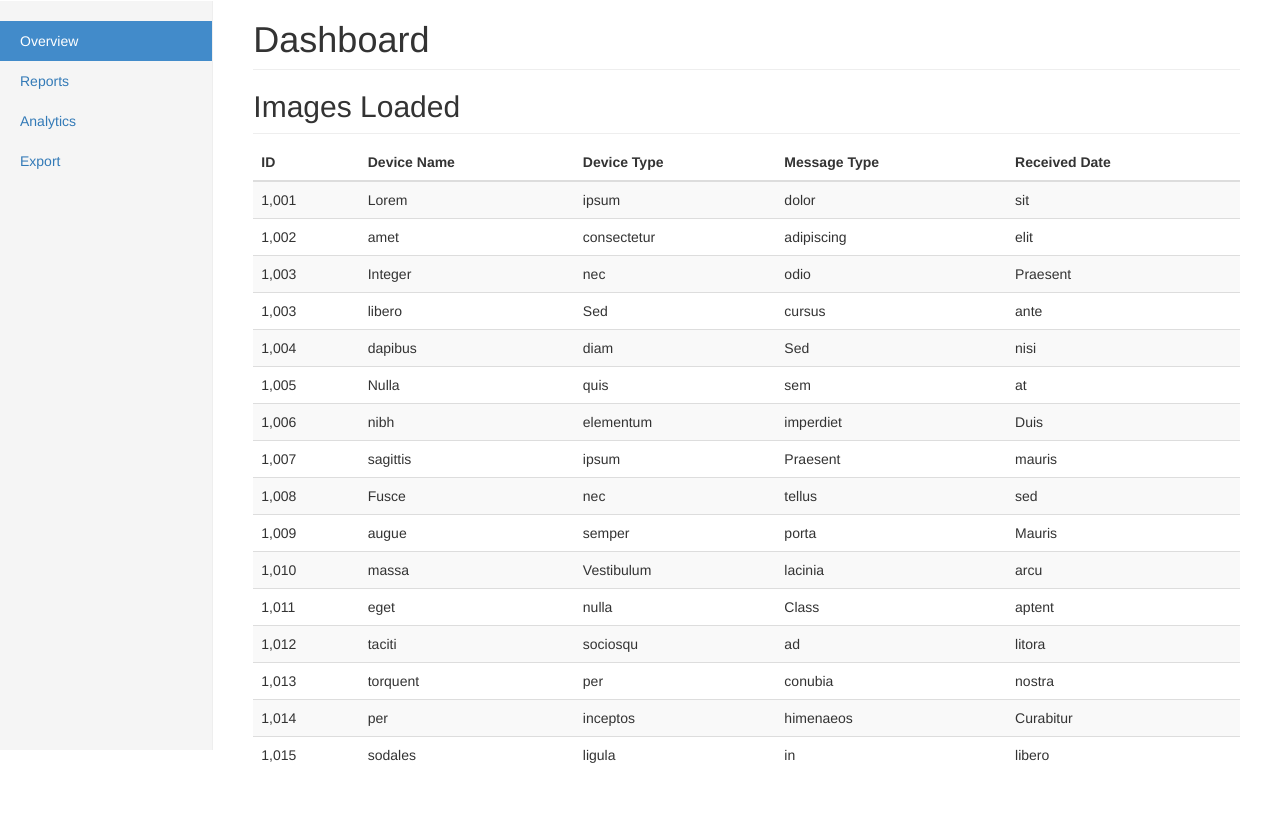
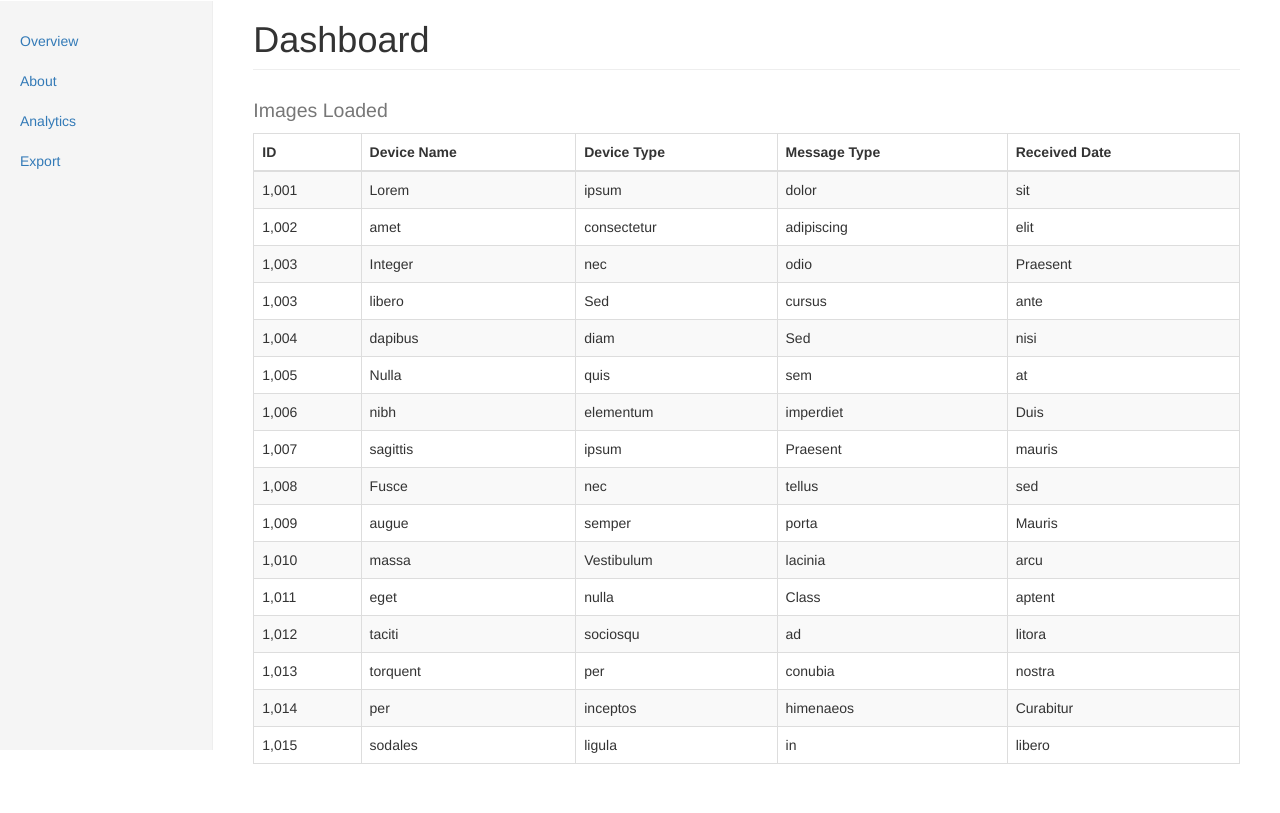
Before and after one commit to Petermck8806/rpi-solution, a Flask app: page /dashboard in a window 1280 px wide. Shown: the part 50-863 px from the top of the page. After the commit the page ends 814 px from the top, so only its background shows below. Run offline with Flask 2, Linux system fonts and the light colour scheme; some libraries are stand-ins or nearby versions.

Commit message:
Updated 404. Changed name of master file.
Changed the name of the hello.py file to web_main.py.

```diff
--- a/rpi-web/templates/dashboard.html
+++ b/rpi-web/templates/dashboard.html
@@ -1,13 +1,13 @@
-{% extends "master.html" %}
+{% extends "layout.html" %}
 
 {% block title %}Dashboard{% endblock %}
 {% block body %}
 
           <h1 class="page-header">Dashboard</h1>
 
-          <h2 class="sub-header">Images Loaded</h2>
+          <h2 class=""><small>Images Loaded</small></h2>
           <div class="table-responsive">
-            <table class="table table-striped">
+            <table class="table table-hover table-striped table-bordered">
               <thead>
                 <tr>
                   <th>ID</th>
--- a/rpi-web/templates/index.html
+++ b/rpi-web/templates/index.html
@@ -1,7 +1,7 @@
-{% extends "master.html" %}
+{% extends "layout.html" %}
 
 {% block title %}Home{% endblock %}
 
 {% block body %}
-    <h1>Hello and Welcome!</h1>
+    <h1 class="page-header">Hello! Welcome!</h1>
 {% endblock %}
--- a/rpi-web/templates/master.html
+++ b/rpi-web/templates/layout.html
@@ -1,7 +1,7 @@
 <!doctype html>
 <html lang='en'>
     <head>
-        <title>{% block title %}{% endblock %} - Hello Flask!</title>
+        <title>{% block title %}{% endblock %}</title>
         <link type="text/css" rel="/static/css/bootstrap.min.css"/>
     </head>
         <meta charset="utf-8">
@@ -26,11 +26,11 @@
             <span class="icon-bar"></span>
             <span class="icon-bar"></span>
           </button>
-          <a class="navbar-brand" href="#">RPI Dashboard</a>
+            <a class="navbar-brand" href="{{ url_for('index') }}">RPI Dashboard</a>
         </div>
         <div id="navbar" class="navbar-collapse collapse">
           <ul class="nav navbar-nav navbar-right">
-            <li><a href="#">Dashboard</a></li>
+              <li><a href="{{ url_for('dashboard') }}">Dashboard</a></li>
             <li><a href="#">Settings</a></li>
             <li style="display:none;"><a href="#">Profile</a></li>
             <li style="display:none;"><a href="#">Help</a></li>
@@ -46,8 +46,8 @@
       <div class="row">
         <div class="col-sm-3 col-md-2 sidebar">
           <ul class="nav nav-sidebar">
-            <li class="active"><a href="#">Overview <span class="sr-only">(current)</span></a></li>
-            <li><a href="#">Reports</a></li>
+            <li><a href="{{ url_for('dashboard') }}">Overview <span class="sr-only">(current)</span></a></li>
+            <li><a href="{{ url_for('about') }}">About</a></li>
             <li><a href="#">Analytics</a></li>
             <li><a href="#">Export</a></li>
           </ul>
@@ -71,5 +71,8 @@
       </div>
     </div>
         <script src="https://ajax.googleapis.com/ajax/libs/jquery/2.1.3/jquery.min.js"></script>
+        <script type="text/javascript">
+
+        </script>
     </body>
 </html>
--- a/rpi-web/hello.py
+++ b/rpi-web/web_main.py
@@ -13,14 +13,22 @@ def hello_world(name=None):
 def index():
   return render_template('index.html')
 
+
 @app.route('/dashboard')
 def dashboard():
   return render_template('dashboard.html')
 
 
+@app.route('/about')
+def about():
+  return render_template('about.html')
+
+
+#error handler methods
 @app.errorhandler(404)
 def page_not_found(error):
   return render_template('page_not_found.html'), 404
 
+
 if __name__ == '__main__':
   app.run()
```
Also changed, not shown: rpi-web/templates/about.html (added, +10 -0 lines), rpi-web/templates/page_not_found.html (+25 -4 lines).
